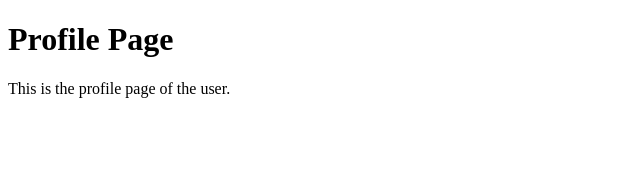
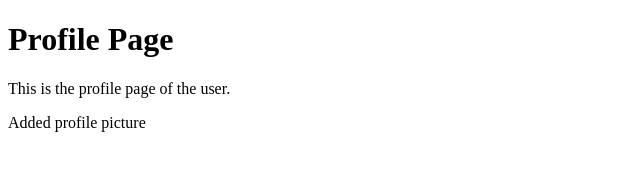
Before and after one commit to WilcoCode/GitTraining, a plain HTML site: page webz/profile.html in a window 1280 px wide. Shown: the whole page, without its empty margins (0-640 px from the left). Drawn offline with Linux system fonts and the light colour scheme.

Commit message:
added profile picture

```diff
--- a/webz/profile.html
+++ b/webz/profile.html
@@ -5,6 +5,8 @@
 <body>
     <h1>Profile Page</h1>
     <p>This is the profile page of the user.</p>
+
+    Added profile picture
 </body>
 
 </html>
```
